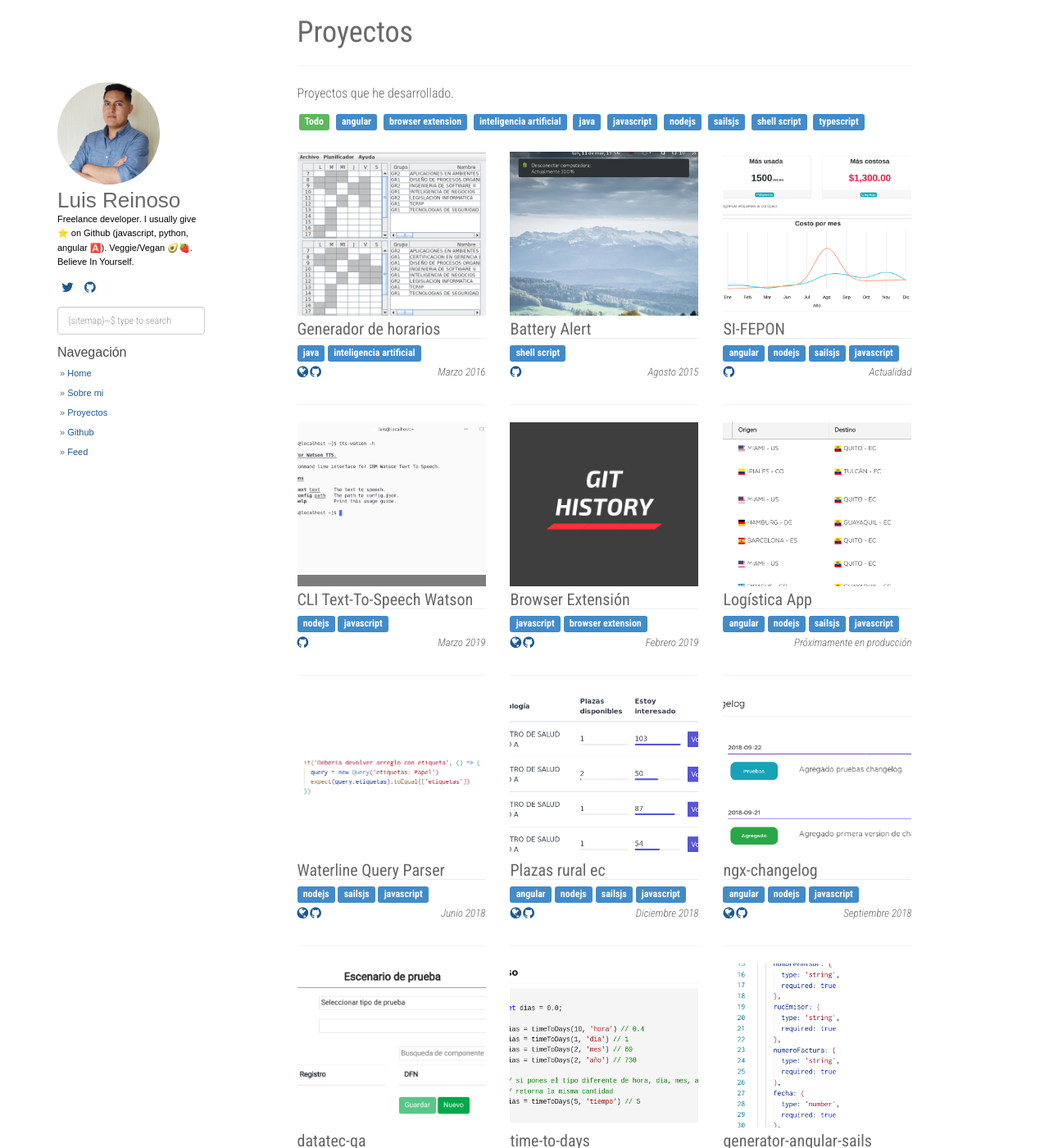
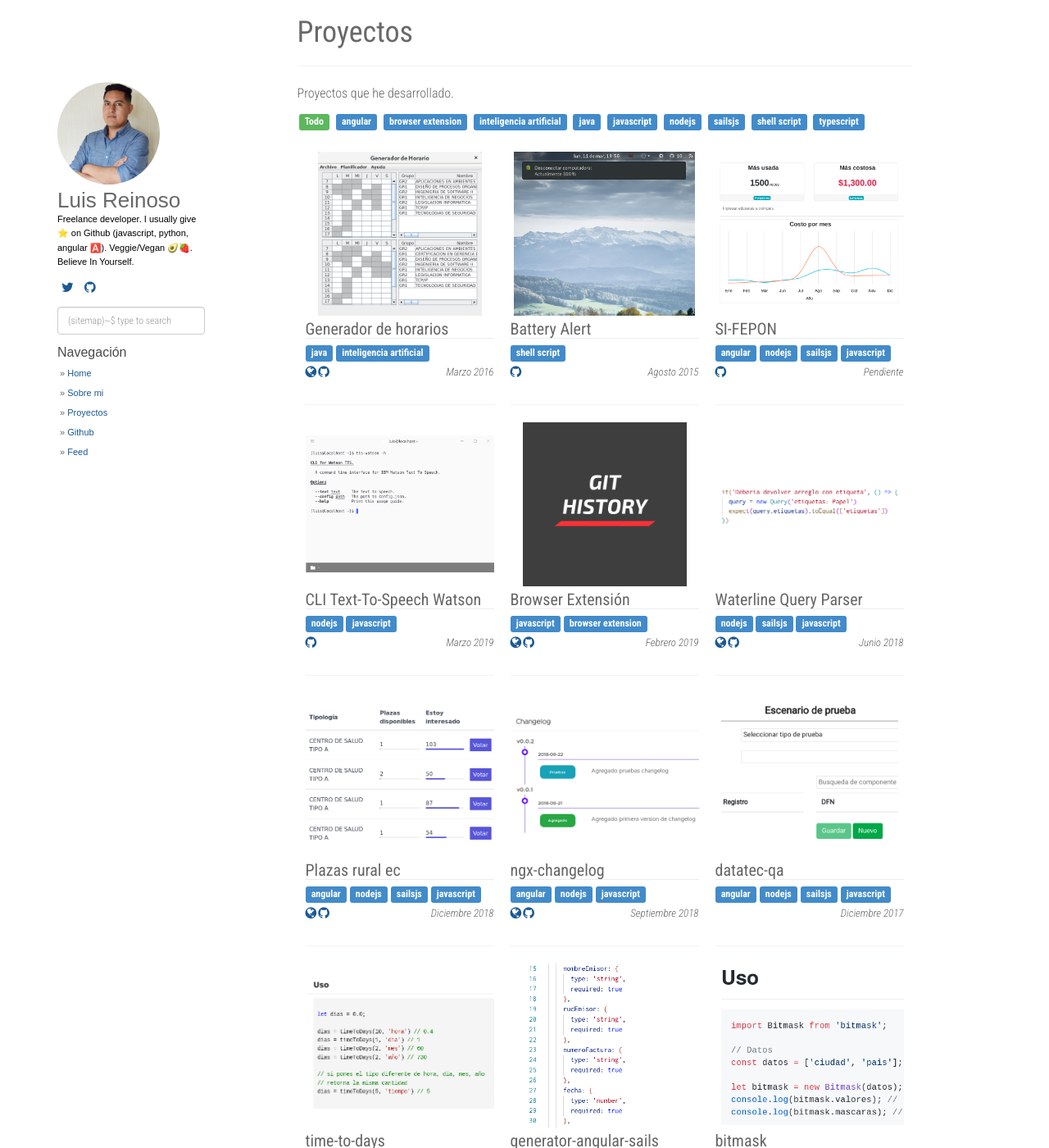
Before and after one commit to LuisReinoso/luisreinoso.github.io, a Jekyll site: the page built from projects.md, in a window 1280 px wide and 1400 px high. Shown: the whole window at 82% size. Built offline with Jekyll 4.4.1, drawn with Linux system fonts in a browser that asks for light colours; nearby versions of some CDN libraries.

Commit message:
fix: Use flex box to organize projects

```diff
--- a/_data/projects.json
+++ b/_data/projects.json
@@ -20,7 +20,7 @@
 		"image": "../img/proyectos/si-fepon.png",
 		"url": null,
 		"github": "https://github.com/LuisReinoso/SI-FEPON",
-		"date": "Actualidad",
+		"date": "Pendiente",
 		"tags": ["angular", "nodejs", "sailsjs", "javascript"]
 	},
 	{
@@ -38,14 +38,6 @@
 		"github": "https://github.com/LuisReinoso/git-history-browser-extension",
 		"date": "Febrero 2019",
 		"tags": ["javascript", "browser extension"]
-	},
-	{
-		"name": "Logística App",
-		"image": "../img/proyectos/logistica.png",
-		"url": null,
-		"github": null,
-		"date": "Próximamente en producción",
-		"tags": ["angular", "nodejs", "sailsjs", "javascript"]
 	},
 	{
 		"name": "Waterline Query Parser",
@@ -119,7 +111,4 @@
 		"date": "Ago 2019",
 		"tags": ["nodejs", "javascript"]
 	}
-
-
-
 ]
--- a/_layouts/project.html
+++ b/_layouts/project.html
@@ -22,9 +22,9 @@
     {% include project_tags.html %}
 		{% for i in site.data.projects %}
 			{% if forloop.first == true %}
-			<div class="row">
+			<div class="projects-container">
 			{% endif %}
-    	<div class="col-md-4 project-item" data-tags='{{ i.tags | jsonify | downcase }}'>
+    	<div class="project-item" data-tags='{{ i.tags | jsonify | downcase }}'>
     		<div class="project-inner">
     			<a href="/static/projects/{{ i.image }}" class="thickbox">
     			<div class="project-img bordered" style="background-image: url('/static/projects/{{ i.image }}');"></div>
--- a/static/css/projects.css
+++ b/static/css/projects.css
@@ -1,6 +1,12 @@
 /*
  * Project Elements
 */
+.projects-container {
+    display: flex;
+    flex-wrap: wrap;
+    justify-content: space-around;
+}
+
 .project-outer {
     display: inline-block;
     width: 30%;
@@ -47,7 +53,7 @@
     width: 230px;
     height: 200px;
     display: block;
-    background-size: cover;
+    background-size: contain;
     background-repeat: no-repeat;
     background-position: center center;
 }
```
